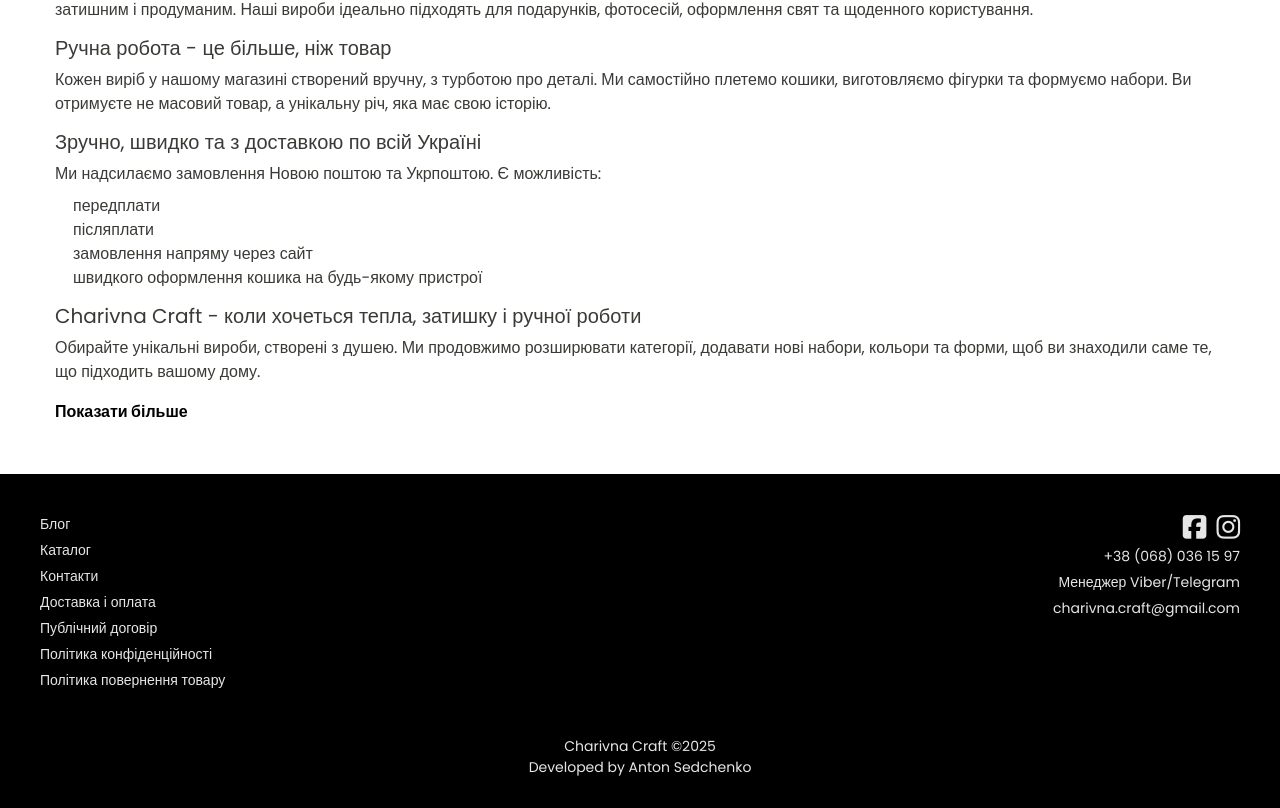
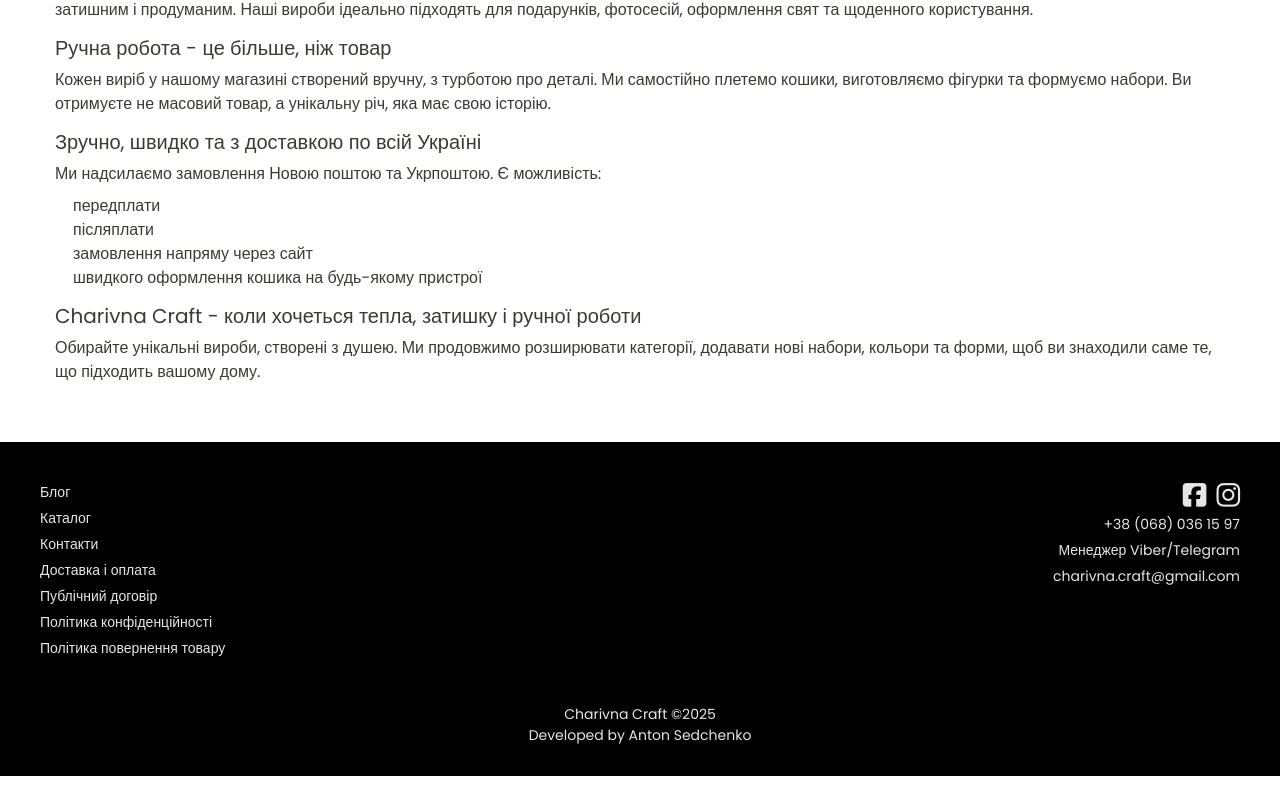
Before and after one commit to anton-sedchenko/online-store-project, a React (Vite) app in the folder client/: page / in a window 1280 px wide. Shown: the part 1353-2161 px from the top of the page. After the commit the page ends 2129 px from the top, so only its background shows below. Built offline with nearby package versions, Linux system fonts and the light colour scheme; no server answers.

Commit message:
seo block styles fix

```diff
--- a/client/src/styles/_seoBlock.scss
+++ b/client/src/styles/_seoBlock.scss
@@ -29,13 +29,15 @@
     padding: 0;
     font-weight: 600;
     cursor: pointer;
-
-    @include respond-to(md) {
-      display: none;
-    }
   }
 
   h3 {
     font-size: 20px;
   }
 }
+
+@media (min-width: $bp-md) {
+  .seo__block .seo-toggle {
+    display: none;
+  }
+}
```
